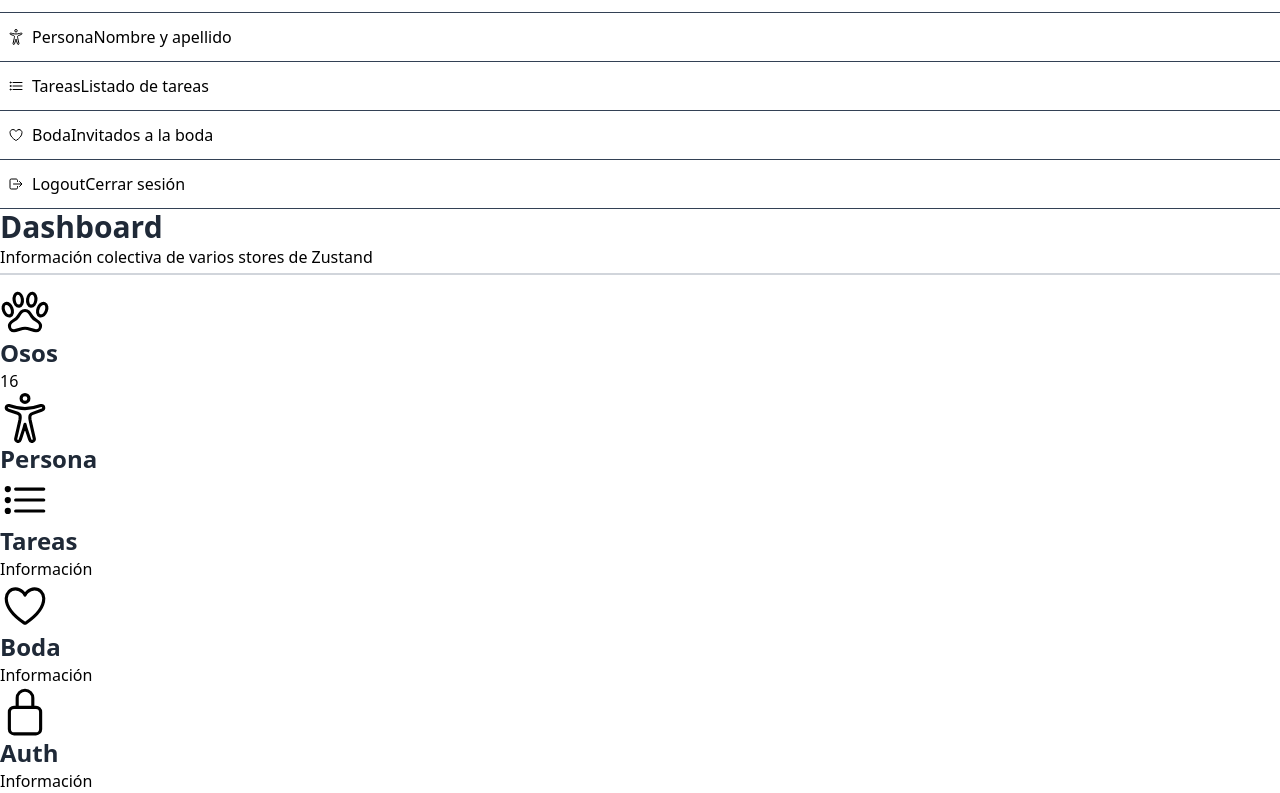
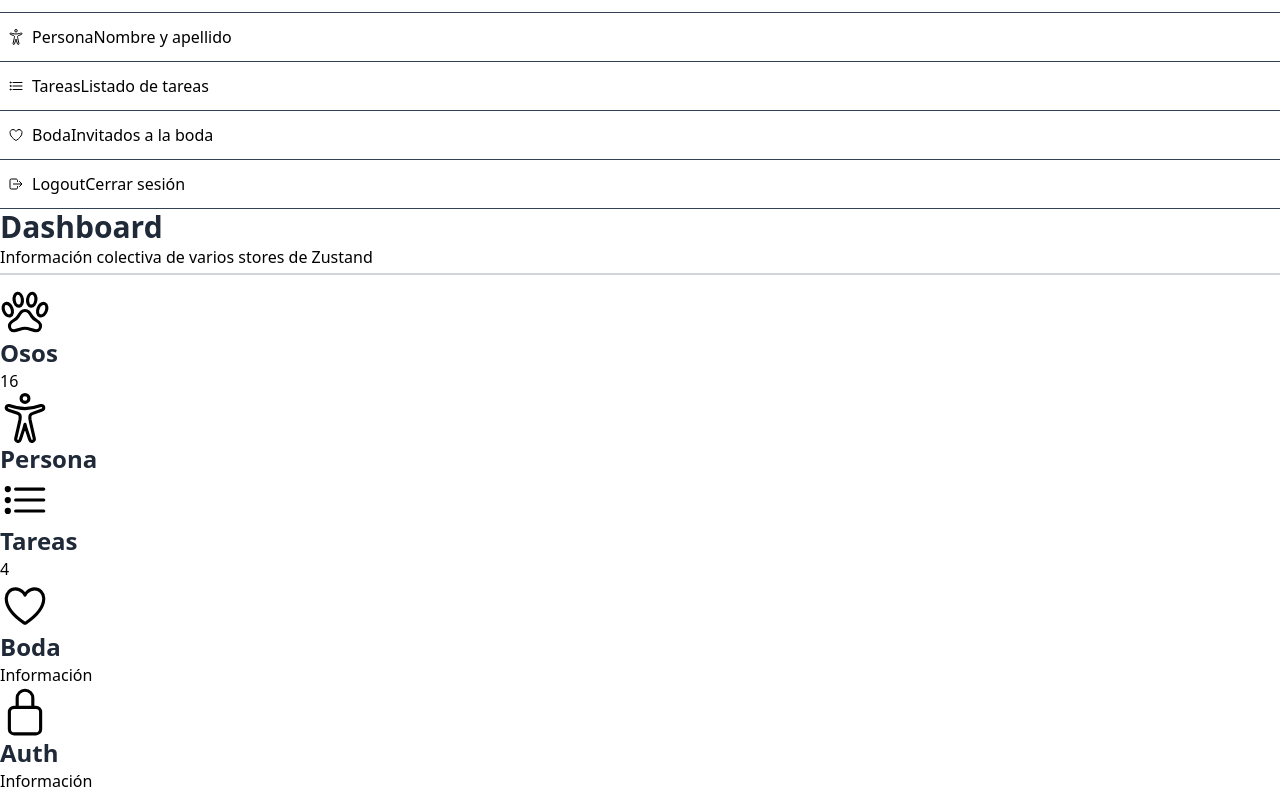
Before and after one commit to CJavat/curso-zustand-fh, a React (Vite) app: page /dashboard in a window 1280 px wide. Shown: the part 493-1286 px from the top of the page. Built offline with nearby package versions, Linux system fonts and the light colour scheme; no server answers.

Commit message:
SECCION 4 - TERMINADO

```diff
--- a/package.json
+++ b/package.json
@@ -10,16 +10,20 @@
     "preview": "vite preview"
   },
   "dependencies": {
-    "classnames": "^2.3.2",
+    "classnames": "^2.5.1",
+    "immer": "^10.0.3",
     "react": "^18.2.0",
     "react-dom": "^18.2.0",
     "react-icons": "^4.11.0",
     "react-router-dom": "^6.16.0",
+    "sweetalert2": "^11.10.5",
+    "uuid": "^9.0.1",
     "zustand": "^4.5.0"
   },
   "devDependencies": {
     "@types/react": "^18.2.15",
     "@types/react-dom": "^18.2.7",
+    "@types/uuid": "^9.0.8",
     "@typescript-eslint/eslint-plugin": "^6.0.0",
     "@typescript-eslint/parser": "^6.0.0",
     "@vitejs/plugin-react": "^4.0.3",
--- a/src/components/jira/JiraTasks.tsx
+++ b/src/components/jira/JiraTasks.tsx
@@ -1,16 +1,32 @@
-import { IoCheckmarkCircleOutline, IoEllipsisHorizontalOutline, IoReorderTwoOutline } from 'react-icons/io5';
+import { IoAddOutline, IoCheckmarkCircleOutline } from 'react-icons/io5';
+import classNames from "classnames";
+import { Task, TaskStatus } from '../../interfaces';
+import { SingleTask } from './SingleTask';
+import { useTasks } from '../../hooks/useTasks';
 
 interface Props {
   title: string;
-  value: 'pending' | 'in-progress' | 'done';
+  tasks: Task[];
+  status: TaskStatus;
 }
 
 
-export const JiraTasks = ({ title }: Props) => {
+export const JiraTasks = ({ title, status, tasks }: Props) => {
+
+  const { handleAddTask, handleDragLeave, handleDragOver, handleDrop, isDragging,onDragOver } = useTasks({ status });
+
   return (
-    <div className="!text-black relative flex flex-col rounded-[20px]  bg-white bg-clip-border shadow-3xl shadow-shadow-500  w-full !p-4 3xl:p-![18px]">
-
-
+    <div
+      onDragOver={ handleDragOver }
+      onDragLeave={ handleDragLeave }
+      onDrop={ handleDrop }
+      className={
+        classNames("!text-black border-4 relative flex flex-col rounded-[20px]  bg-white bg-clip-border shadow-3xl shadow-shadow-500  w-full !p-4 3xl:p-![18px]", {
+          'border-4 border-blue-500 border-dotted': isDragging,
+          'border-4 border-green-500 border-dotted': isDragging && onDragOver
+        })
+      }
+    >
       {/* Task Header */ }
       <div className="relative flex flex-row justify-between">
 
@@ -25,39 +41,20 @@
           <h4 className="ml-4 text-xl font-bold text-navy-700">{ title }</h4>
         </div>
 
-        <button>
-          <IoEllipsisHorizontalOutline />
+        <button onClick={ handleAddTask }>
+          <IoAddOutline />
         </button>
 
       </div>
 
-      {/* Task Items */ }
+      {/*   Task Items */ }
       <div className="h-full w-full">
 
-        <div className="mt-5 flex items-center justify-between p-2">
-          <div className="flex items-center justify-center gap-2">
-            <p className="text-base font-bold text-navy-700">
-              Tarea número 1
-            </p>
-          </div>
-          <span className=" h-6 w-6 text-navy-700 cursor-pointer">
-            <IoReorderTwoOutline />
-          </span>
-        </div>
-
-        <div className="mt-5 flex items-center justify-between p-2">
-          <div className="flex items-center justify-center gap-2">
-            <p className="text-base font-bold text-navy-700">
-              Tarea número 2
-            </p>
-          </div>
-          <span className=" h-6 w-6 text-navy-700 cursor-pointer">
-            <IoReorderTwoOutline />
-          </span>
-        </div>
-
-
-
+        {
+          tasks.map( task => (
+            <SingleTask key={ task.id } task={ task } />
+          ))
+        }
       </div>
     </div>
   );
--- /dev/null
+++ b/src/components/jira/SingleTask.tsx
@@ -0,0 +1,31 @@
+import { IoReorderTwoOutline } from "react-icons/io5";
+import { Task } from "../../interfaces"
+import { useTaskStore } from "../../stores";
+
+interface Props {
+  task: Task;
+}
+
+export const SingleTask = ( { task }: Props ) => {
+
+  const setDragginTaskId = useTaskStore( state => state.setDragginTaskId );
+  const removeDragginTaskId = useTaskStore( state => state.removeDragginTaskId );
+
+  return (
+    <div
+      draggable
+      onDragStart={ () => setDragginTaskId( task.id ) }
+      onDragEnd={ removeDragginTaskId }
+      className="mt-5 flex items-center justify-between p-2"
+    >
+      <div className="flex items-center justify-center gap-2">
+        <p className="text-base font-bold text-navy-700">
+          { task.title }
+        </p>
+      </div>
+      <span className=" h-6 w-6 text-navy-700 cursor-pointer">
+        <IoReorderTwoOutline />
+      </span>
+    </div>
+  )
+}
--- /dev/null
+++ b/src/hooks/useTasks.tsx
@@ -0,0 +1,60 @@
+import { DragEvent, useState } from "react";
+import { useTaskStore } from "../stores";
+import Swal from "sweetalert2";
+import { TaskStatus } from "../interfaces";
+
+interface Options {
+  status: TaskStatus
+}
+
+export const useTasks = ( { status }: Options ) => {
+
+  const isDragging = useTaskStore( state => !!state.dragginTaskId );
+  const onTaskDrop = useTaskStore( state => state.onTaskDrop );
+  const addTask = useTaskStore( state => state.addTask );
+
+
+  const [onDragOver, setOnDragOver] = useState( false );
+
+  const handleAddTask = async () => {
+    const { isConfirmed, value } = await Swal.fire({
+      title: 'Nueva tarea',
+      input: 'text',
+      inputLabel: 'Nombre de la tarea',
+      inputPlaceholder: 'Ingrese el nombre de la tarea',
+      showCancelButton: true,
+      inputValidator: ( value ) => {
+        if( !value ) return "Debe ingresar un nombre para la tarea";
+      }
+    });
+
+    if( !isConfirmed ) return;
+
+    addTask( value, status );
+  }
+
+  const handleDragOver = ( event: DragEvent<HTMLDivElement> ) => {
+    event.preventDefault();
+    setOnDragOver( true );
+  }
+
+  const handleDragLeave = ( event: DragEvent<HTMLDivElement> ) => {
+    event.preventDefault();
+    setOnDragOver( false );
+  }
+
+  const handleDrop = ( event: DragEvent<HTMLDivElement> ) => {
+    event.preventDefault();
+    setOnDragOver( false );
+    onTaskDrop( status );
+  }
+
+  return {
+    isDragging,
+    onDragOver,
+    handleDrop,
+    handleAddTask,
+    handleDragOver,
+    handleDragLeave
+  }
+}
--- /dev/null
+++ b/src/interfaces/index.ts
@@ -0,0 +1 @@
+export * from './task.interface';
--- a/src/pages/02-objects/JiraPage.tsx
+++ b/src/pages/02-objects/JiraPage.tsx
@@ -1,6 +1,13 @@
 import { JiraTasks } from '../../components';
+import { useTaskStore } from '../../stores';
 
 export const JiraPage = () => {
+
+  const tasks = useTaskStore( state => state.tasks );
+  const pendingTasks = useTaskStore( state => state.getTaskByStatus('open') );
+  const inProgressTasks = useTaskStore( state => state.getTaskByStatus('in-progress') );
+  const doneTasks = useTaskStore( state => state.getTaskByStatus('done') );
+
   return (
     <>
       <h1>Tareas</h1>
@@ -9,11 +16,11 @@
 
       <div className="grid grid-cols-1 md:grid-cols-3 gap-4">
 
-          <JiraTasks title='Pendientes' value='pending' />
+          <JiraTasks title='Pendientes' tasks={ pendingTasks } status='open' />
 
-          <JiraTasks title='Avanzando' value='in-progress' />
+          <JiraTasks title='Avanzando' tasks={ inProgressTasks } status='in-progress' />
 
-          <JiraTasks title='Terminadas' value='done' />
+          <JiraTasks title='Terminadas' tasks={ doneTasks } status='done' />
 
       </div>
 
--- a/src/pages/dashboard/DashboardPage.tsx
+++ b/src/pages/dashboard/DashboardPage.tsx
@@ -1,10 +1,11 @@
 import { IoAccessibilityOutline, IoHeartOutline, IoListOutline, IoLockClosedOutline, IoPawOutline } from 'react-icons/io5';
 import { WhiteCard } from '../../components';
-import { useBearStore, usePersonState } from '../../stores';
+import { useBearStore, usePersonState, useTaskStore } from '../../stores';
 
 export const Dashboard = () => {
 
   const totalBears = useBearStore( state => state.totalBears );
+  const totalTasks = useTaskStore( state => state.totalTasks );
   const firstName = usePersonState( state => state.firstName );
 
   return (
@@ -32,7 +33,7 @@
         <WhiteCard centered>
           <IoListOutline size={ 50 } className="text-indigo-600" />
           <h2>Tareas</h2>
-          <p>Información</p>
+          <p>{ totalTasks() }</p>
         </WhiteCard>
 
 
--- a/src/stores/index.ts
+++ b/src/stores/index.ts
@@ -1,3 +1,4 @@
 export * from "./bears/bears.store";
 export * from "./persons/person.store";
 export * from "./storages/session.storage";
+export * from "./tasks/task.store";
--- /dev/null
+++ b/src/stores/tasks/task.store.ts
@@ -0,0 +1,115 @@
+import { StateCreator, create } from "zustand";
+import { devtools, persist } from "zustand/middleware";
+import { immer } from "zustand/middleware/immer";
+// import { produce } from "immer";
+import { v4 as uuidv4 } from "uuid";
+import { Task, TaskStatus } from "../../interfaces";
+import { customSessionStorage } from "..";
+
+interface TaskState {
+
+  dragginTaskId?: string;
+  tasks: Record<string, Task>; // { [key: string]: Task }
+
+  getTaskByStatus: ( status: TaskStatus ) => Task[];
+  addTask: ( title: string, status: TaskStatus ) => void;
+
+  setDragginTaskId: ( taskId: string ) => void;
+  removeDragginTaskId: () => void;
+  changeTaskStatus: ( taskId: string, status: TaskStatus ) => void;
+  onTaskDrop: ( status: TaskStatus ) => void;
+
+  totalTasks: () => number;
+}
+
+const storeApi: StateCreator<TaskState, [["zustand/devtools", never], ["zustand/immer", never]]> = ( set, get ) => ({
+  dragginTaskId: undefined,
+  tasks: {
+    'ABC-1': { id: 'ABC-1', title: 'Task-1', status: 'open' },
+    'ABC-2': { id: 'ABC-2', title: 'Task-2', status: 'in-progress' },
+    'ABC-3': { id: 'ABC-3', title: 'Task-3', status: 'open' },
+    'ABC-4': { id: 'ABC-4', title: 'Task-4', status: 'open' },
+  },
+
+  getTaskByStatus: ( status: TaskStatus ) => {
+    const tasks = get().tasks;
+    return Object.values( tasks ).filter( task => task.status === status );
+  },
+
+  addTask: ( title: string, status: TaskStatus ) => {
+    const newTask = { id: uuidv4(), title, status };
+
+    //? Con el middleware de immer.
+    set( state => {
+      state.tasks[newTask.id] = newTask;
+    })
+
+    //? Requiere npm install immer
+    // set( produce( (state:TaskState) => {
+    //   state.tasks[newTask.id] = newTask;
+    // } ) );
+
+    //? Forma nativa de Zustand
+    // set( state => ({
+    //   tasks: {
+    //     ...state.tasks,
+    //     [newTask.id]: newTask
+    //   }
+    // }));
+  },
+
+  setDragginTaskId: ( taskId: string ) => {
+    set( { dragginTaskId: taskId } )
+  },
+
+  removeDragginTaskId: () => {
+    set( { dragginTaskId: undefined } )
+  },
+
+  changeTaskStatus: ( taskId: string, status: TaskStatus ) => {
+    // const task = get().tasks[taskId];
+    // task.status = status;
+
+    //? Con el middleware de immer.
+    set( state => {
+      state.tasks[taskId] = {
+        ...state.tasks[taskId],
+        status
+      };
+    })
+
+    //? Forma nativa de Zustand.
+    // set( (state) => ({
+    //   tasks: {
+    //     ...state.tasks,
+    //     [taskId]: task
+    //   }
+    // }))
+  },
+
+  onTaskDrop: ( status: TaskStatus ) => {
+    const taskId = get().dragginTaskId;
+    if( !taskId ) return;
+
+    get().changeTaskStatus( taskId, status );
+    get().removeDragginTaskId();
+  },
+
+  totalTasks: () => {
+    const tasks = get().tasks;
+    return Object.values( tasks ).length;
+  }
+
+});
+
+
+export const useTaskStore = create<TaskState>()(
+  devtools(
+    persist(
+      immer( storeApi ),
+      {
+        name: 'task-store'
+      },
+    )
+  )
+);
```
Also changed, not shown: src/interfaces/task.interface.ts (added, +7 -0 lines), 1 other file (tests, documents, lock files or other folders).
